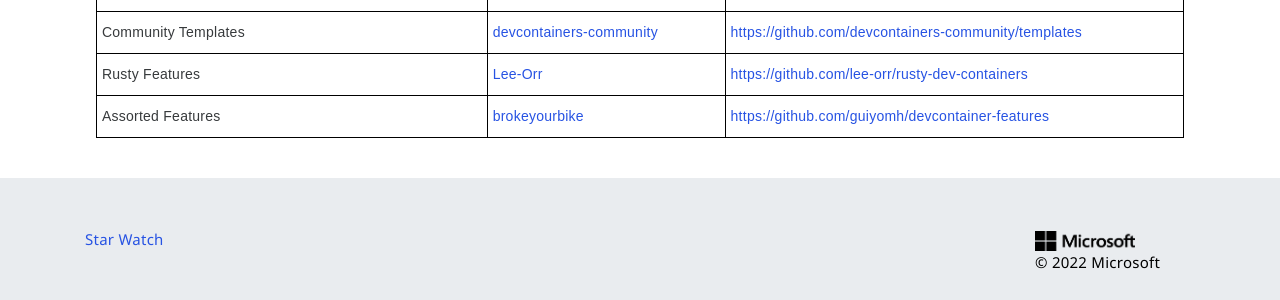
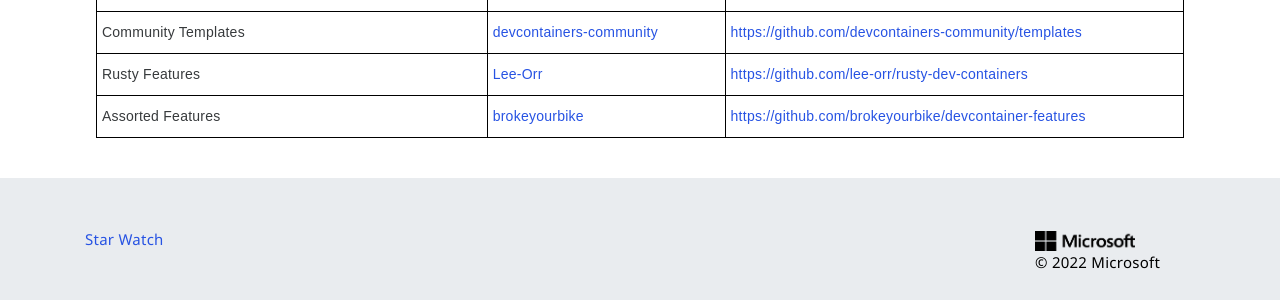
Before and after one commit to devcontainers/devcontainers.github.io, a Jekyll site: the page built from collections.html, in a window 1280 px wide and 900 px high, scrolled down 3148 px. Shown: the part 577-877 px from the top of the window. Built offline with Jekyll 4.4.1, drawn with Linux system fonts in a browser that asks for light colours; nearby versions of some CDN libraries; comment, search, counter and statistics services are not loaded; some of the changed lines change nothing that is shown.

Commit message:
fix: repository link

```diff
--- a/_data/collection-index.yml
+++ b/_data/collection-index.yml
@@ -416,5 +416,5 @@
 - name: Assorted Features
   maintainer: brokeyourbike
   contact: https://github.com/brokeyourbike/devcontainer-features/issues
-  repository: https://github.com/guiyomh/devcontainer-features
+  repository: https://github.com/brokeyourbike/devcontainer-features
   ociReference: ghcr.io/brokeyourbike/devcontainer-features
```
